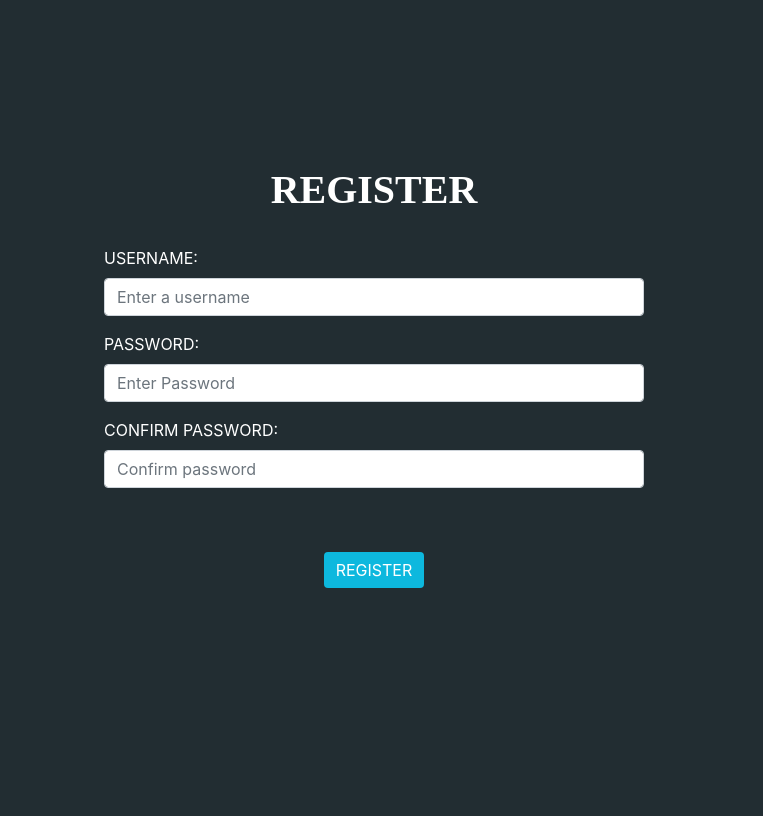
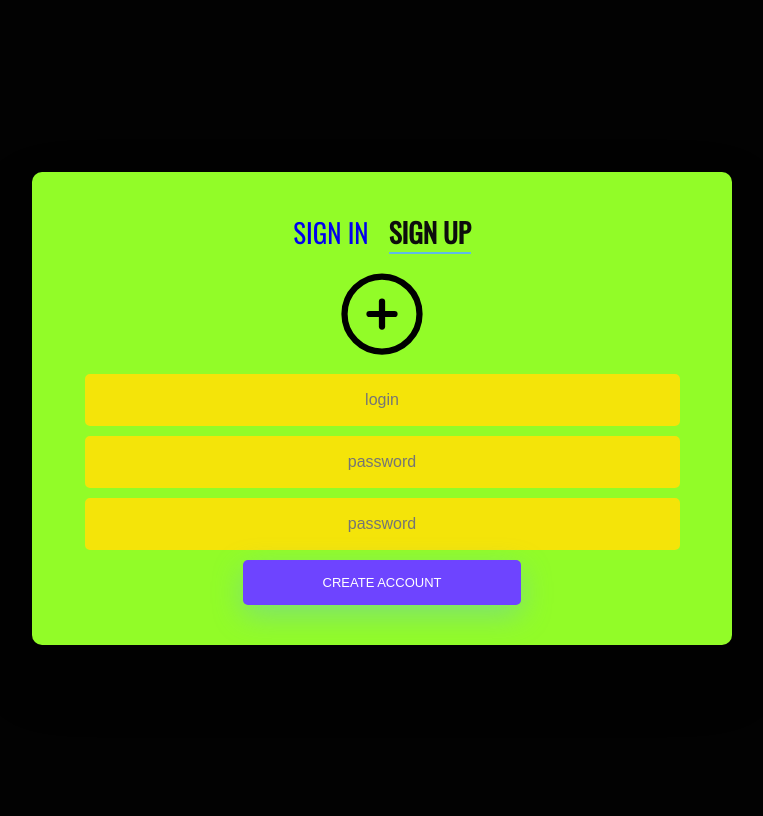
Before and after one commit to kumanik/onestop, a Django app: page /accounts/register/ in a window 1280 px wide. Shown: the whole page, without its empty margins (266-1029 px from the left). Before the commit the page ends 588 px from the top, so only its background shows below. Run offline with Django 3.2, Linux system fonts and the light colour scheme; parts of the project's set-up code (start-up, migrations or seed data) failed here and were passed over; some libraries are stand-ins or nearby versions.

Commit message:
Login/Register UI changed

```diff
--- a/accounts/static/accounts/main.css
+++ b/accounts/static/accounts/main.css
@@ -1,127 +1,154 @@
-body {
-    background: #222D32;
-    font-family: 'Roboto', sans-serif;
+/* BASIC */
+
+html {
+  background-color: #020202;
 }
 
-.login-box {
-    margin-top: 75px;
-    height: auto;
-    background: #1A2226;
-    text-align: center;
-    box-shadow: 0 3px 6px rgba(0, 0, 0, 0.16), 0 3px 6px rgba(0, 0, 0, 0.23);
+body {
+    font-family: 'Oswald', sans-serif;
+    font-size: large;
+    height: 100vh;
+    width: 100%;
+    display: inline-block;
 }
 
-.login-key {
-    height: 100px;
-    font-size: 80px;
-    line-height: 100px;
-    background: -webkit-linear-gradient(#27EF9F, #0DB8DE);
-    -webkit-background-clip: text;
-    -webkit-text-fill-color: transparent;
+a {
+  display:inline-block;
+  text-decoration: none;
+  font-weight: 400;
 }
 
-.login-title {
-    margin-top: 15px;
+a:hover {
+    text-decoration: none;
+ }
+
+h2 {
     text-align: center;
-    font-size: 30px;
-    letter-spacing: 2px;
-    margin-top: 15px;
-    font-weight: bold;
-    color: #ECF0F5;
+    font-family: 'Oswald', sans-serif;
+    text-transform: uppercase;
+    display:inline-block;
+    margin: 40px 8px 10px 8px;
 }
 
-.login-form {
-    margin-top: 25px;
-    text-align: left;
+
+
+/* STRUCTURE */
+
+.wrapper {
+  display: flex;
+  align-items: center;
+  flex-direction: column;
+  justify-content: center;
+  width: 100%;
+  min-height: 100%;
+  padding: 20px;
+  position: relative;
 }
 
-input[type=text] {
-    background-color: #1A2226;
-    border: none;
-    border-bottom: 2px solid #0DB8DE;
-    border-top: 0px;
-    border-radius: 0px;
-    font-weight: bold;
-    outline: 0;
-    margin-bottom: 20px;
-    padding-left: 0px;
-    color: #ECF0F5;
+#formContent {
+    position: absolute;
+    -webkit-border-radius: 10px 10px 10px 10px;
+    border-radius: 10px 10px 10px 10px;
+    background: #fff;
+    padding: 30px;
+    width: 100%;
+    height: auto;
+    max-width: 700px;
+    position: relative;
+    padding: 0px;
+    -webkit-box-shadow: 0 30px 60px 0 rgba(0,0,0,0.3);
+    box-shadow: 0 30px 60px 0 rgba(0,0,0,0.3);
+    text-align: center;
 }
 
-input[type=password] {
-    background-color: #1A2226;
-    border: none;
-    border-bottom: 2px solid #0DB8DE;
-    border-top: 0px;
-    border-radius: 0px;
-    font-weight: bold;
-    outline: 0;
-    padding-left: 0px;
-    margin-bottom: 20px;
-    color: #ECF0F5;
+h2.inactive {
+  color: #cccccc;
 }
 
-.form-group {
-    margin-bottom: 40px;
-    outline: 0px;
+h2.active {
+  color: #0d0d0d;
+  border-bottom: 2px solid #5fbae9;
 }
 
-.form-control:focus {
-    border-color: inherit;
-    -webkit-box-shadow: none;
-    box-shadow: none;
-    border-bottom: 2px solid #0DB8DE;
-    outline: 0;
-    background-color: #1A2226;
-    color: #ECF0F5;
+input[type=button], input[type=submit], input[type=reset]  {
+    background-color: #6e44ff;
+    border: none;
+    color: white;
+    padding: 15px 80px;
+    text-align: center;
+    text-decoration: none;
+    display: inline-block;
+    text-transform: uppercase;
+    font-size: 13px;
+    -webkit-box-shadow: 0 10px 30px 0 rgba(95,186,233,0.4);
+    box-shadow: 0 10px 30px 0 rgba(95,186,233,0.4);
+    -webkit-border-radius: 5px 5px 5px 5px;
+    border-radius: 5px 5px 5px 5px;
+    margin: 5px 20px 40px 20px;
 }
 
-input:focus {
-    outline: none;
-    box-shadow: 0 0 0;
+input[type=button]:hover, input[type=submit]:hover, input[type=reset]:hover  {
+  background-color: #7113CF;
 }
 
-label {
-    margin-bottom: 0px;
+input[type=text], [type=password]{
+  background-color: #f4e409;
+  border: none;
+  color: #0d0d0d;
+  padding: 15px 32px;
+  text-align: center;
+  text-decoration: none;
+  display: inline-block;
+  font-size: 16px;
+  margin: 5px;
+  width: 85%;
+  border: 2px solid #f4e409;
+  -webkit-border-radius: 5px 5px 5px 5px;
+  border-radius: 5px 5px 5px 5px;
 }
 
-.form-control-label {
-    font-size: 10px;
-    color: #6C6C6C;
-    font-weight: bold;
-    letter-spacing: 1px;
+input[type=text], [type=pasword]:focus {
+  background-color: #f4e409;
+  border-bottom: 2px solid #f4e409;
 }
 
-.btn-outline-primary {
-    border-color: #0DB8DE;
-    color: #0DB8DE;
-    border-radius: 0px;
-    font-weight: bold;
-    letter-spacing: 1px;
-    box-shadow: 0 1px 3px rgba(0, 0, 0, 0.12), 0 1px 2px rgba(0, 0, 0, 0.24);
+input[type=text], [type=password]:placeholder {
+  color: #cccccc;
 }
 
-.btn-outline-primary:hover {
-    background-color: #0DB8DE;
-    right: 0px;
+
+
+/* ANIMATIONS */
+
+.underlineHover:after {
+    display: block;
+    left: 0;
+    bottom: -10px;
+    width: 0;
+    height: 2px;
+    background-color: #56baed;
+    content: "";
+    transition: width 0.2s;
+  }
+
+  .underlineHover:hover {
+    color: #0d0d0d;
+  }
+
+  .underlineHover:hover:after{
+    width: 100%;
+  }
+
+/* OTHERS */
+
+*:focus {
+    outline: none;
 }
 
-.login-btm {
-    float: left;
+#icon {
+  width:60%;
 }
 
-.login-button {
-    padding-right: 0px;
-    text-align: right;
-    margin-bottom: 25px;
+* {
+  box-sizing: border-box;
 }
-
-.login-text {
-    text-align: left;
-    padding-left: 0px;
-    color: #A2A4A4;
-}
-
-.loginbttm {
-    padding: 0px;
-}
--- a/accounts/templates/registration/register.html
+++ b/accounts/templates/registration/register.html
@@ -1,60 +1,48 @@
 <!DOCTYPE html>
 <html>
+
 <head>
   <meta charset="utf-8">
   <title>OneStop</title>
-        <link rel="stylesheet" type="text/css" href="https://stackpath.bootstrapcdn.com/font-awesome/4.7.0/css/font-awesome.min.css">
-    <link rel="stylesheet" href="https://maxcdn.bootstrapcdn.com/bootstrap/4.0.0/css/bootstrap.min.css" integrity="sha384-Gn5384xqQ1aoWXA+058RXPxPg6fy4IWvTNh0E263XmFcJlSAwiGgFAW/dAiS6JXm" crossorigin="anonymous">
-    <link href="https://fonts.googleapis.com/css2?family=Chelsea+Market">
+  <link href="https://fonts.googleapis.com/css2?family=Oswald&display=swap" rel="stylesheet">
+  {% load static %}
+  <link rel="stylesheet" type="text/css" href="{% static 'accounts/main.css' %}">
+</head>
 
-    </head>
-    <style>
-        body{
-            background: #222D32;
-        }
-        .container{
-            margin-top: 13%;
-        }
-        h1{
-            color: white;
-            font-family: 'Chelsea Market';
-        }
-        label{
-            color: white;
-        }
-        .btn-whatever{
-            color: white;
-            background: #0DB8DE;
-            border: #0DB8DE;
-        }
-        </style>
 <body>
+
+  <div class="wrapper">
+    <div id="formContent" style="background-color: #92FC28;">
+
+      <h2 class="inactive underlineHover"> <a href="{% url 'login' %}"> Sign In </a></h2>
+      <h2 class="active "> Sign Up </a> </h2>
+
       <div>
-              <section>
-    <div class="container">
-      <div class="row justify-content-center">
-        <div class="col-12 col-md-8 col-lg-8 col-xl-6">
-          <div class="row">
-            <div class="col text-center">
-              <h1><strong>REGISTER</strong></h1>
-              <br>
+        <svg xmlns="http://www.w3.org/2000/svg" class="icon icon-tabler icon-tabler-circle-plus" width="100"
+          height="100" viewBox="0 0 24 24" stroke-width="1.5" stroke="currentColor" fill="none" stroke-linecap="round"
+          stroke-linejoin="round">
+          <path stroke="none" d="M0 0h24v24H0z" />
+          <circle cx="12" cy="12" r="9" />
+          <line x1="9" y1="12" x2="15" y2="12" />
+          <line x1="12" y1="9" x2="12" y2="15" />
+        </svg>
+      </div>
+
+      <form class="login" method="post">
+        {% load widget_tweaks %}
+        {% csrf_token %}
+        {% for error in form.errors %}
+        <span class="help-block">{{ error }}</span><br>
+        {% endfor %}
+        {% render_field form.username type="text" class="underlineHover" name="login" placeholder="login" %}
+        {% render_field form.password type="password" class="underlineHover" name="password" placeholder="password" %}
+        {% render_field form.password1 type="password" class="underlineHover" name="password" placeholder="password" %}
+        <input type="submit" class="" value="Create Account">
+      </form>
+
     </div>
   </div>
-          <form method="post" enctype="multipart/form-data">
-                {% csrf_token %}
-                {{ form.as_p }}
-                <br>
-                <br>
-                <div class="text-center">
-                <button type="submit" name="file" class="btn btn-whatever">REGISTER</button>
-            </div>
-            </form>
-        </div>
-      </div>
-    </div>
-  </section>
-  <script src="https://code.jquery.com/jquery-3.2.1.slim.min.js" integrity="sha384-KJ3o2DKtIkvYIK3UENzmM7KCkRr/rE9/Qpg6aAZGJwFDMVNA/GpGFF93hXpG5KkN" crossorigin="anonymous"></script>
-<script src="https://cdnjs.cloudflare.com/ajax/libs/popper.js/1.12.9/umd/popper.min.js" integrity="sha384-ApNbgh9B+Y1QKtv3Rn7W3mgPxhU9K/ScQsAP7hUibX39j7fakFPskvXusvfa0b4Q" crossorigin="anonymous"></script>
-<script src="https://maxcdn.bootstrapcdn.com/bootstrap/4.0.0/js/bootstrap.min.js" integrity="sha384-JZR6Spejh4U02d8jOt6vLEHfe/JQGiRRSQQxSfFWpi1MquVdAyjUar5+76PVCmYl" crossorigin="anonymous"></script>
+
 </body>
+
 </html>
--- a/oneStop/settings.py
+++ b/oneStop/settings.py
@@ -29,6 +29,7 @@ INSTALLED_APPS = [
     "django.contrib.sessions",
     "django.contrib.messages",
     "django.contrib.staticfiles",
+    'widget_tweaks',
     "base",
     "accounts",
 ]
```
Also changed, not shown: accounts/templates/registration/login.html (+27 -49 lines), 2 other files. Lines whose indentation alone changed are shown as unchanged.
